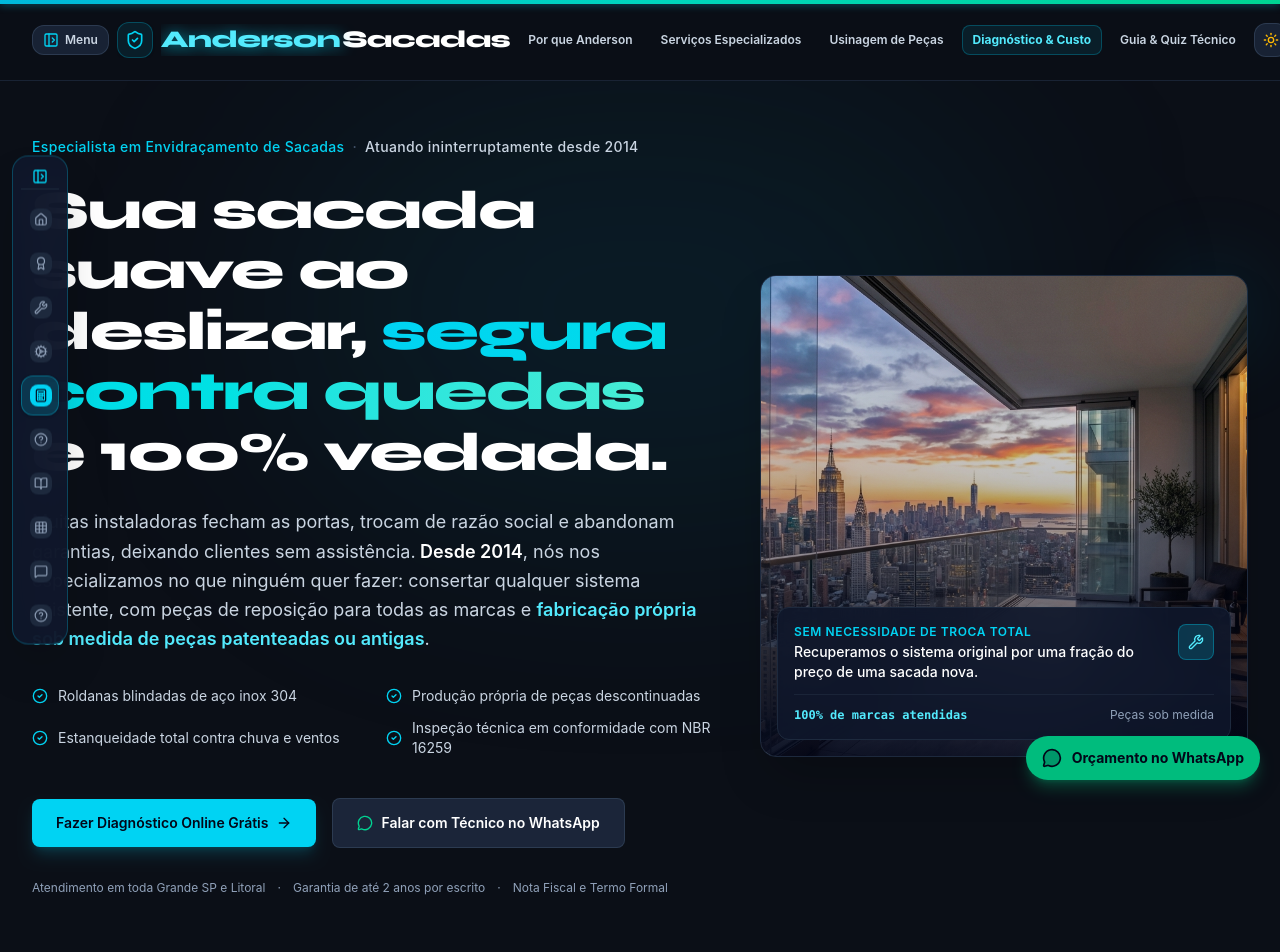
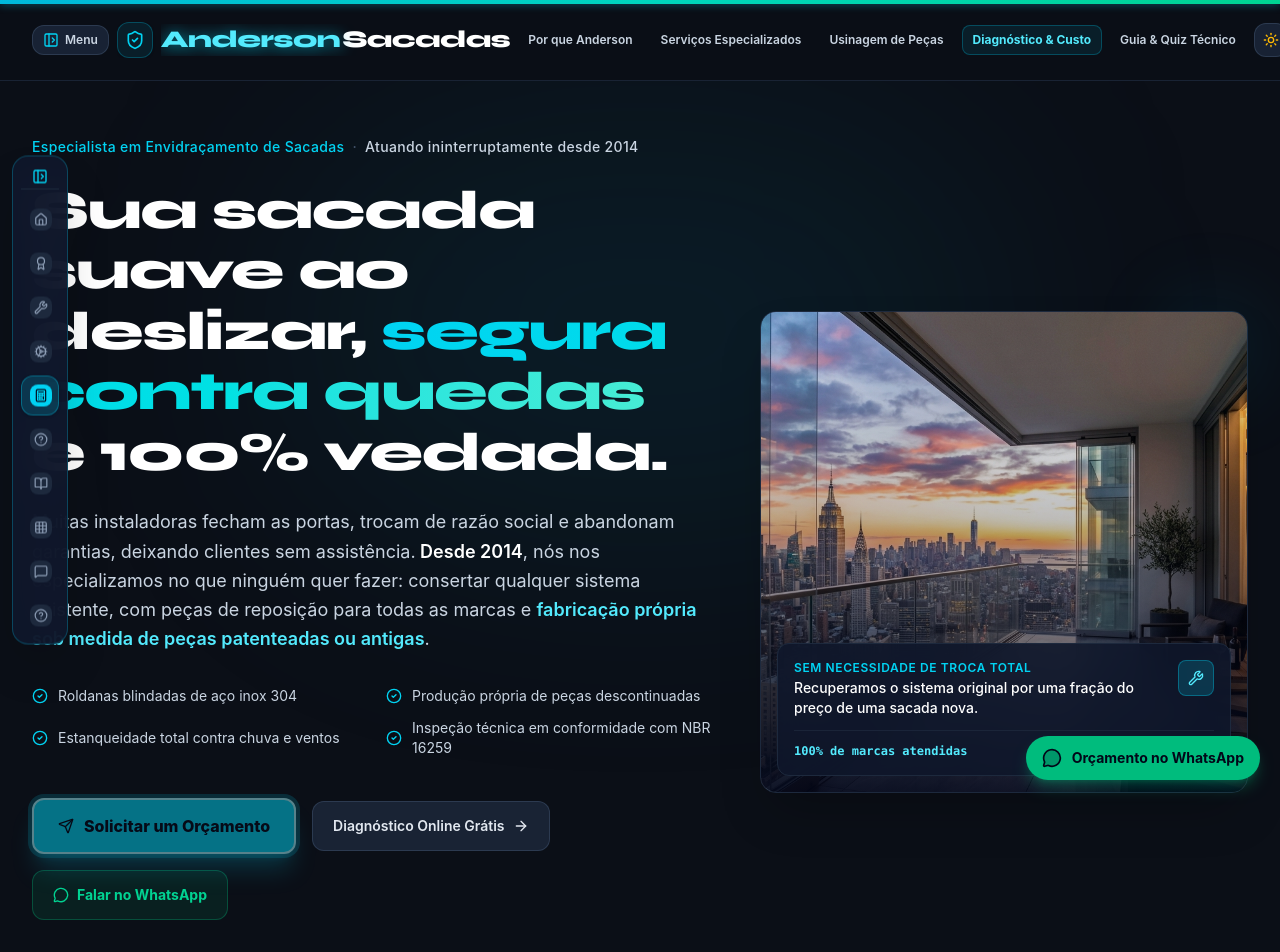
Before and after one commit to Caiaffa2025/andersonsacadas, a React (Vite) app: page / in a window 1280 px wide. Shown: the top 952 px of the page. Built offline with nearby package versions, Linux system fonts and the light colour scheme.

Commit message:
feat(hero): add animated call-to-action button
Introduced a prominently styled, pulsing "Solicitar um Orçamento" button to the Hero section to increase user conversion rates.

```diff
--- a/src/components/Hero.tsx
+++ b/src/components/Hero.tsx
@@ -1,5 +1,5 @@
 import React from 'react';
-import { Shield, CheckCircle2, ArrowRight, MessageCircle, Wrench, Sparkles, AlertTriangle } from 'lucide-react';
+import { CheckCircle2, ArrowRight, MessageCircle, Wrench, Send } from 'lucide-react';
 import { motion } from 'framer-motion';
 import heroImage from '../assets/images/hero_balcony_glass_1790377105614.jpg';
 
@@ -66,13 +66,25 @@
               </div>
             </div>
 
-            {/* Primary Action Buttons */}
-            <div className="pt-4 flex flex-col sm:flex-row items-stretch sm:items-center gap-3 sm:gap-4">
+            {/* Primary Action Buttons - With CONSTANTLY BLINKING "Solicitar um Orçamento" BUTTON */}
+            <div className="pt-4 flex flex-col sm:flex-row items-stretch sm:items-center gap-3 sm:gap-4 flex-wrap">
+
+              {/* CONSTANTLY BLINKING SOLICITAR UM ORÇAMENTO BUTTON */}
+              <button
+                type="button"
+                onClick={() => onOpenQuoteModal()}
+                className="relative group overflow-hidden inline-flex items-center justify-center gap-2.5 px-6 py-3.5 text-sm sm:text-base font-extrabold text-slate-950 bg-cyan-400 hover:bg-cyan-300 rounded-xl transition-all shadow-xl shadow-cyan-500/40 active:scale-95 cursor-pointer whitespace-nowrap animate-pulse border-2 border-cyan-200 ring-4 ring-cyan-400/30"
+                title="Clique para abrir formulário de orçamento"
+              >
+                <Send className="w-4 h-4 text-slate-950 shrink-0" />
+                <span>Solicitar um Orçamento</span>
+              </button>
+
               <button
                 onClick={onScrollToSimulator}
-                className="inline-flex items-center justify-center gap-2 px-6 py-3.5 text-sm font-semibold text-slate-950 bg-cyan-400 hover:bg-cyan-300 rounded-lg transition-all shadow-lg shadow-cyan-500/20 active:scale-95 cursor-pointer whitespace-nowrap"
+                className="inline-flex items-center justify-center gap-2 px-5 py-3.5 text-xs sm:text-sm font-semibold text-slate-200 bg-slate-800/80 hover:bg-slate-700/80 border border-slate-700/80 rounded-xl transition-all active:scale-95 cursor-pointer whitespace-nowrap"
               >
-                <span>Fazer Diagnóstico Online Grátis</span>
+                <span>Diagnóstico Online Grátis</span>
                 <ArrowRight className="w-4 h-4" />
               </button>
 
@@ -80,14 +92,14 @@
                 href="https://wa.me/5511934493446?text=Ol%C3%A1%2C%20gostaria%20de%20um%20diagn%C3%B3stico%20e%20or%C3%A7amento%20para%20minha%20sacada"
                 target="_blank"
                 rel="noreferrer"
-                className="inline-flex items-center justify-center gap-2 px-6 py-3.5 text-sm font-semibold text-white bg-slate-800/90 hover:bg-slate-700/90 border border-slate-700/80 rounded-lg transition-all active:scale-95 whitespace-nowrap"
+                className="inline-flex items-center justify-center gap-2 px-5 py-3.5 text-xs sm:text-sm font-bold text-emerald-400 bg-emerald-500/10 hover:bg-emerald-500/20 border border-emerald-500/30 rounded-xl transition-all active:scale-95 whitespace-nowrap"
               >
                 <MessageCircle className="w-4 h-4 text-emerald-400" />
-                <span>Falar com Técnico no WhatsApp</span>
+                <span>Falar no WhatsApp</span>
               </a>
             </div>
 
-            {/* Trust metadata separator (Clean unboxed inline text) */}
+            {/* Trust metadata separator */}
             <div className="pt-2 flex flex-wrap items-center gap-y-1 gap-x-3 text-xs text-slate-400">
               <span>Atendimento em toda Grande SP e Litoral</span>
               <span aria-hidden="true">·</span>
```
